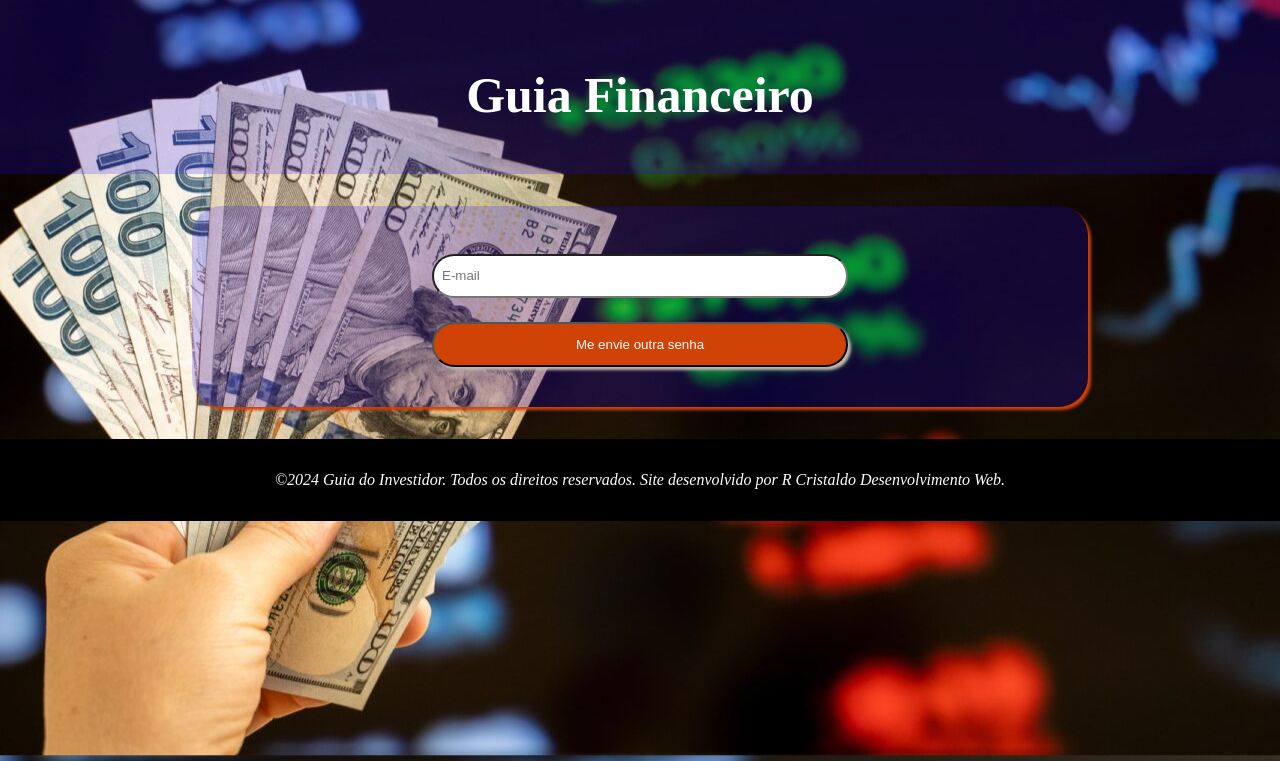
After one commit to DiegoRCristaldo/investimento, a PHP site: page /assets/nova-senha.html in a window 1280 px wide. The commit adds this page. Shown: the top 761 px of the page. Run offline with PHP 8.4, Linux system fonts and the light colour scheme.

Commit message:
Correcao de falhas

```diff
--- a/assets/admin.html
+++ b/assets/admin.html
@@ -3,7 +3,7 @@
 <head>
     <meta charset="UTF-8">
     <meta name="viewport" content="width=device-width, initial-scale=1.0">
-    <title>Document</title>
+    <title>Admin - Guia Financeiro</title>
 </head>
 <body>
     <header>
--- a/assets/cadastro.html
+++ b/assets/cadastro.html
@@ -25,7 +25,7 @@
                 <input class="layout" type="password" name="senha" id="senha" placeholder="Senha">
 
                 <label for="senha"></label>
-                <input class="layout" type="password" name="senha" id="senha" placeholder="Confirmar Senha">
+                <input class="layout" type="password" name="senha" id="confirmar-senha" placeholder="Confirmar Senha">
 
                 <label for="email"></label>
                 <input class="layout" type="email" name="email" id="email" placeholder="E-mail">
@@ -34,6 +34,7 @@
                 <input class="layout" type="tel" name="telefone" id="telefone" placeholder="Número de telefone">
 
                 <button class="layout" type="submit">Cadastrar</button>
+                <!--Quando o usuário clicar, os dados devem ser salvos no banco de dados-->
             </form>
         </section>
     </main>
--- /dev/null
+++ b/assets/nova-senha.html
@@ -0,0 +1,31 @@
+<!DOCTYPE html>
+<html lang="pt-br">
+<head>
+    <meta charset="UTF-8">
+    <meta name="viewport" content="width=device-width, initial-scale=1.0">
+    <link rel="stylesheet" href="style.css">
+    <title>Nova Senha - Guia Financeiro</title>
+</head>
+<body class="cadastro">
+    <header class="cabecalho">
+        <nav>
+            <a href="../index.html"><h1 class="titulo">Guia Financeiro</h1></a>
+        </nav>
+    </header>
+    <main>
+        <section>
+            <form class="formulario" action="../data/banco.php" method="post">
+                <label for="email"></label>
+                <input class="layout" type="email" name="email" id="email" placeholder="E-mail">
+
+                <button class="layout" type="submit">Me envie outra senha</button>
+                <!--Quando o usuário clicar envie uma senha aleatória e altere a senha no banco de dados-->
+            </form>
+        </section>
+    </main>
+    <footer>
+        <cite><a href="https://rcristaldodevweb.netlify.app">&copy;2024 Guia do Investidor. Todos os direitos reservados. Site desenvolvido por R
+          Cristaldo Desenvolvimento Web.</a></cite>
+    </footer>
+</body>
+</html>
--- a/assets/style.css
+++ b/assets/style.css
@@ -154,10 +154,10 @@ footer{
     position: relative;
     color: #ffffff;
     padding: 2rem;
-    margin-top: 5.3rem;
+    margin-top: 1.5rem;
 }
 cite{
-    font-size: 1.3rem;
+    font-size: 1rem;
 }
 @keyframes loop {
     0%{
@@ -181,7 +181,7 @@ body.cadastro{
     max-width: 1440px;
     margin: 0 auto;
     background-image: url('../data/img/stocks.jpg');
-    background-repeat: no-repeat;
+    background-position: center;
 }
 header.cabecalho{
     background-color: rgba(34, 5, 251, 0.2);
@@ -211,7 +211,7 @@ input:hover{
     left: -7px;
 }
 /*Fim do Conteúdo do cadastro*/
-@media (max-width: 375px) {
+@media (max-width: 376px) {
     form{
         padding: 0.8rem;
     }
@@ -219,13 +219,15 @@ input:hover{
         flex-direction: column;
     }
 }
-@media (max-width: 475px) {
+@media (max-width: 426px) {
     div.conteudo-principal{
+        display: flex;
         flex-direction: column;
         align-items: center;
     }
     div.texto-principal, div.login{
         width: 95%;
+        margin: 7rem auto;
     }
     h1{
         font-size: 2.5rem;
@@ -241,6 +243,7 @@ input:hover{
     div.login{
         padding: 0.2rem;
         border-radius: 30px;
+        margin-bottom: 1rem;
     }
     form{
         padding: 1rem;
@@ -262,6 +265,13 @@ input:hover{
     }
     cite{
         font-size: 1rem;
+    }
+    /*Inicio do Conteúdo do cadastro*/
+    form.formulario{
+        width: 95%;
+    }
+    input.layout, button.layout{
+        width: 80%;
     }
 }
 @media (max-width: 768px) {
--- a/index.html
+++ b/index.html
@@ -13,8 +13,6 @@
     </meta>
     <meta name="viewport" content="width=device-width, initial-scale=1">
     <link rel="stylesheet" href="./assets/style.css">
-    <script src="https://ajax.googleapis.com/ajax/libs/jquery/3.6.4/jquery.min.js"></script>
-    <script src="https://maxcdn.bootstrapcdn.com/bootstrap/3.4.1/js/bootstrap.min.js"></script>
     <title>Guia Financeiro</title>
   </head>
 
@@ -85,7 +83,7 @@
               <button type="submit">Acessar conta</button>
               <button type="button"><a href="assets/cadastro.html">Novo usuário</a></button>
             </div>
-            <a href="">Esqueci minha senha</a>
+            <a href="assets/nova-senha.html">Esqueci minha senha</a>
           </form>
         </div>
       </div>
```
Also changed, not shown: data/banco.php (+9 -0 lines), 1 other file.
